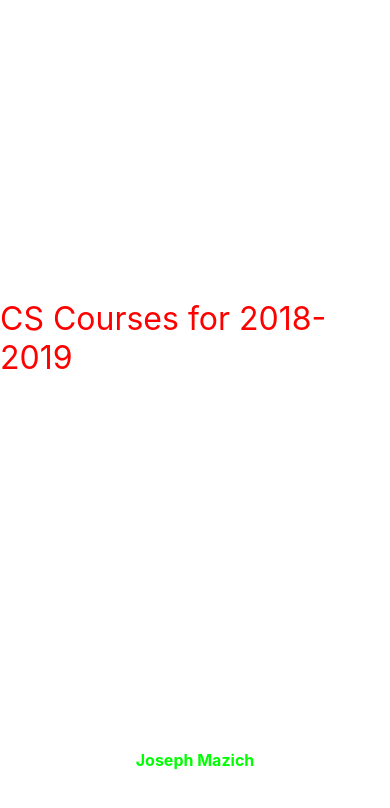
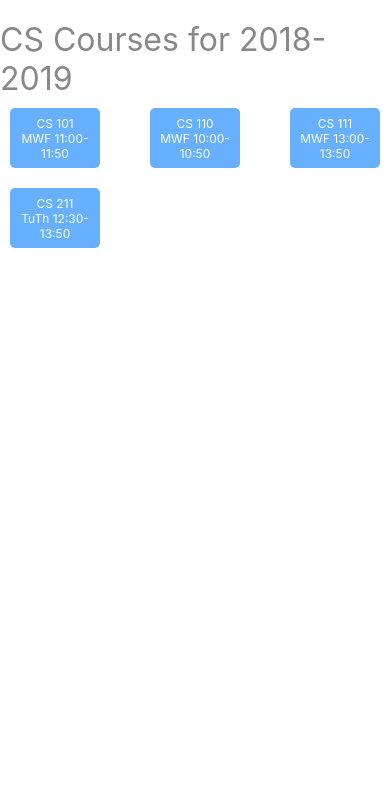
Before and after one commit to JoeMazich/Scheduler, a React Native app: screen / in a window 390 px wide. Shown: the top 808 px of the page. Built offline with nearby package versions, Linux system fonts and the light colour scheme.

Commit message:
Course List Added

```diff
--- a/App.js
+++ b/App.js
@@ -1,25 +1,64 @@
 import React from 'react';
-import { StyleSheet, Text, View } from 'react-native';
+import { StyleSheet, Text, View, TouchableOpacity, SafeAreaView, ScrollView } from 'react-native';
 
 const schedule = {
-  title: "CS Courses for 2018-2019",
-  author: "Joseph Mazich"
+  "title": "CS Courses for 2018-2019",
+  "courses": [
+    {
+      "id" : "F101",
+      "title": "Computer Science: Concepts, Philosophy, and Connections",
+      "meets": "MWF 11:00-11:50"
+    },
+    {
+      "id" : "F110",
+      "title": "Intro Programming for non-majors",
+      "meets": "MWF 10:00-10:50"
+    },
+    {
+      "id" : "F111",
+      "title": "Fundamentals of Computer Programming I",
+      "meets": "MWF 13:00-13:50"
+    },
+    {
+      "id" : "F211",
+      "title": "Fundamentals of Computer Programming II",
+      "meets": "TuTh 12:30-13:50"
+    }
+  ]
 };
 
 const App = () => {
   return (
-    <View style={styles.container}>
-      <View style={styles.Item1}>
-        <Text style={styles.bannerStyle}>{schedule.title}</Text>
-      </View>
-
-      <View style={styles.Item2}>
-        <Text style={styles.bannerStyle2}>{schedule.author}</Text>
-      </View>
-    </View>
+    <SafeAreaView style={styles.container}>
+      <Banner title={schedule.title} />
+      <CourseList courses={schedule.courses} />
+    </SafeAreaView>
   );
 }
 
+const Banner = ({title}) => (
+  <Text style={styles.bannerStyle}>{title}</Text>
+);
+
+const CourseList = ({courses}) => (
+  <ScrollView>
+    <View style={styles.courseList}>
+      {courses.map(course => <Course key={course.id} course={course} />)}
+    </View>
+  </ScrollView>
+);
+
+const getCourseNumber = course => (
+  course.id.slice(1)
+);
+
+const Course = ({course}) => (
+  <TouchableOpacity style={styles.courseButton}>
+    <Text style={styles.courseText}>
+      {`CS ${getCourseNumber(course)}\n${course.meets}`}
+    </Text>
+  </TouchableOpacity>
+);
 
 const styles = StyleSheet.create({
   container: {
@@ -27,27 +66,35 @@
     alignItems: 'center',
     justifyContent: 'center',
     backgroundColor: '#fff',
+    paddingTop: 20,
   },
-  Item1: {
-    flex: 4,
+  courseList: {
+    flex: 1,
+    flexDirection: 'row',
+    flexWrap: 'wrap',
     alignItems: 'center',
-    justifyContent: 'center',
-    backgroundColor: '#fff'
-  },
-  Item2: {
-    flex: 1,
-    alignItems: 'center',
-    justifyContent: 'center',
-    backgroundColor: '#fff'
+    justifyContent: 'space-between',
   },
   bannerStyle: {
-    color: '#FF0000',
+    color: '#888',
     fontSize: 32,
   },
-  bannerStyle2: {
-    color: '#00FF00',
-    fontSize: 16,
-    fontWeight: "bold",
+  courseButton: {
+    flex: 1,
+    borderRadius: 5,
+    justifyContent: 'center',
+    alignItems: 'center',
+    margin: 10,
+    height: 60,
+    padding: 10,
+    minWidth: 90,
+    maxWidth: 90,
+    backgroundColor: '#66b0ff',
+  },
+  courseText:{
+    color: '#fff',
+    fontSize: 12,
+    textAlign: 'center',
   }
 });
 
```
